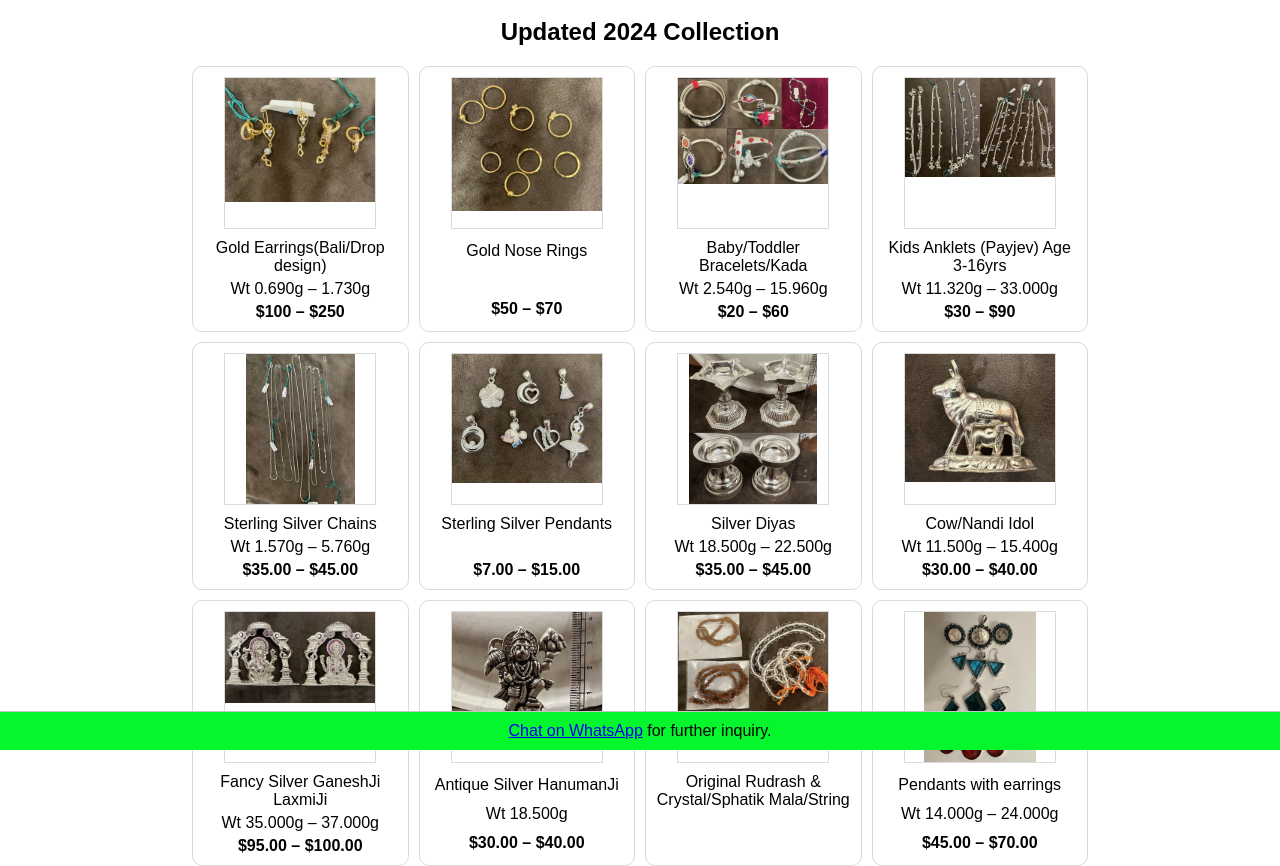
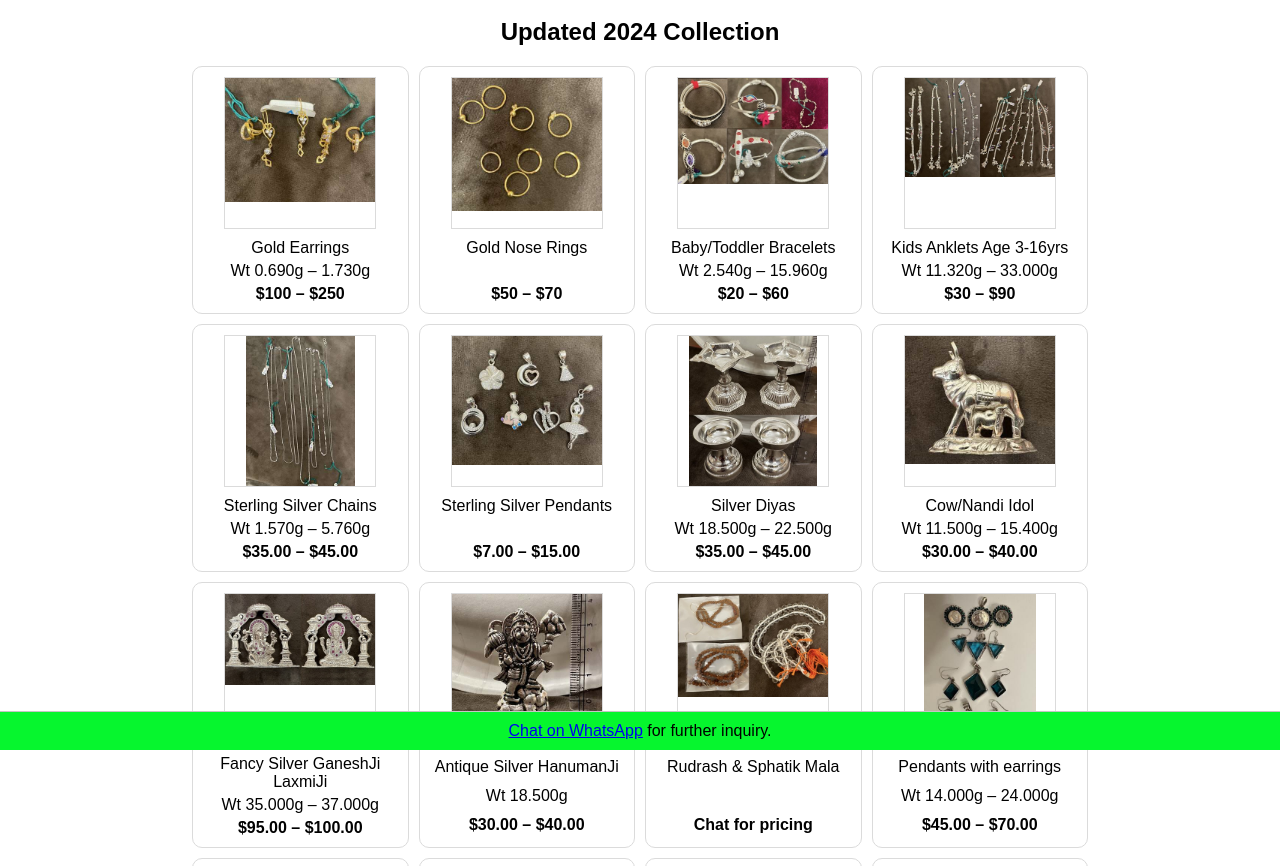
Before and after one commit to nehas2616/nehas2616.github.io, a plain HTML site: page jewellery/index.html in a window 1280 px wide. Shown: the part 50-916 px from the top of the page. Drawn offline with Linux system fonts and the light colour scheme.

Commit message:
social img update and name updates

```diff
--- a/jewellery/index.html
+++ b/jewellery/index.html
@@ -122,7 +122,7 @@
                             <a target="_blank" href="res/2024/full/gold-earings.jpg"><img class="prod-img" loading="lazy" src="res/2024/small/gold-earings.jpg"></a>
                         </div>
                         <div class="content-div">
-                            <div class="title">Gold Earrings(Bali/Drop design)</div>
+                            <div class="title">Gold Earrings</div>
                             <div class="Weight">Wt 0.690g &ndash; 1.730g</div>
                             <div class="price">$100 &ndash; $250</div>
                         </div>
@@ -142,7 +142,7 @@
                             <a target="_blank" href="res/2024/full/kids-braclets.jpg"><img class="prod-img" loading="lazy" src="res/2024/small/kids-braclets.jpg"></a>
                         </div>
                         <div class="content-div">
-                            <div class="title">Baby/Toddler Bracelets/Kada</div>
+                            <div class="title">Baby/Toddler Bracelets</div>
                             <div class="Weight">Wt 2.540g &ndash; 15.960g</div>
                             <div class="price">$20 &ndash; $60</div>
                         </div>
@@ -152,7 +152,7 @@
                             <a target="_blank" href="res/2024/full/anklets.jpg"><img class="prod-img" loading="lazy" src="res/2024/small/anklets.jpg"></a>
                         </div>
                         <div class="content-div">
-                            <div class="title">Kids Anklets (Payjev) Age 3-16yrs</div>
+                            <div class="title">Kids Anklets Age 3-16yrs</div>
                             <div class="Weight">Wt 11.320g &ndash; 33.000g</div>
                             <div class="price">$30 &ndash; $90</div>
                         </div>
@@ -222,9 +222,9 @@
                             <a target="_blank" href="res/2024/full/mala.jpg"><img class="prod-img" loading="lazy" src="res/2024/small/mala.jpg"></a>
                         </div>
                         <div class="content-div">
-                            <div class="title">Original Rudrash & Crystal/Sphatik Mala/String </div>
+                            <div class="title">Rudrash &amp; Sphatik Mala </div>
                             <div class="Weight">&nbsp;</div>
-                            <div class="price">&nbsp;</div>
+                            <div class="price">Chat for pricing</div>
                         </div>
                     </jewelitem>
                     <jewelitem>
```
Also changed, not shown: jewellery/res/social-img-old.jpg (added), jewellery/res/social-img.jpg.
